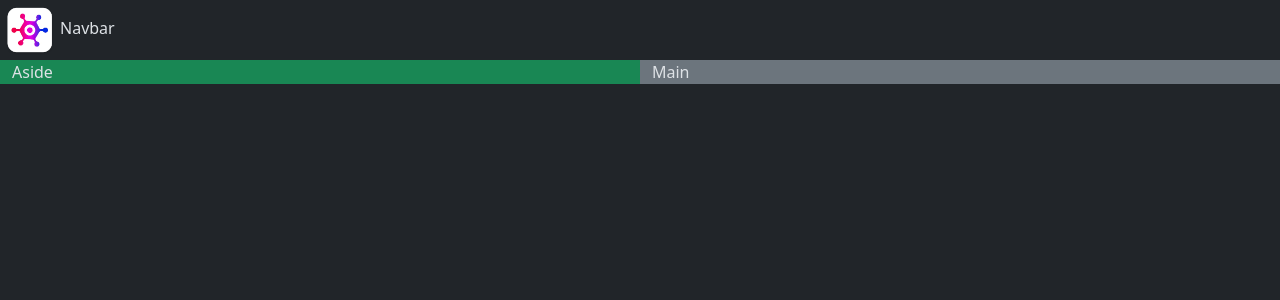
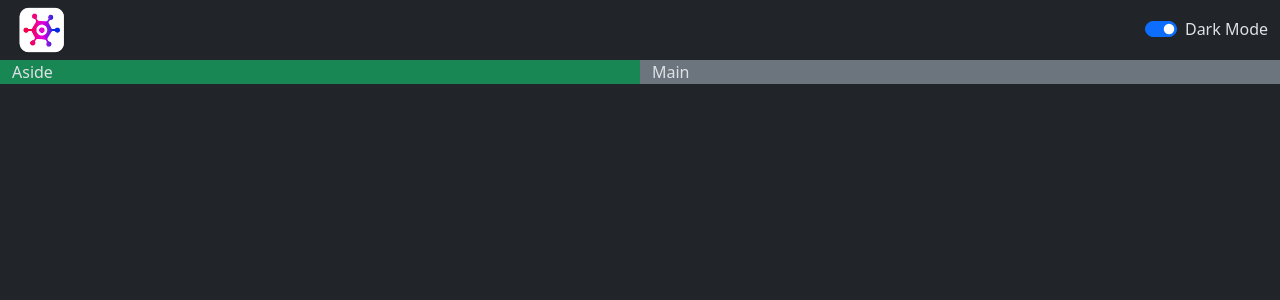
Before and after one commit to Abdullokh-dev/game-hub, a React (Vite) app: page / in a window 1280 px wide. Shown: the top 300 px of the page. Built offline with nearby package versions, Linux system fonts and the light colour scheme.

Commit message:
Build the Color Mode Switch

```diff
--- a/src/App.tsx
+++ b/src/App.tsx
@@ -1,24 +1,12 @@
 import Header from "./components/Header/Header";
-import {useEffect, useState} from "react";
 
 function App() {
-  const [theme, setTheme] = useState('dark');
-
-  useEffect(() => {
-    if (localStorage.getItem('theme') !== null) {
-      setTheme(localStorage.getItem('theme'));
-      document.body.dataset.bsTheme = String(localStorage.getItem('theme'));
-    } else {
-      localStorage.setItem('theme', theme);
-    }
-
-  }, [])
-
   return (
     <>
+      <div className="container-fluid">
         <Header />
 
-      <main className="container-fluid">
+        <main>
           <div className="row">
             <div className="d-none d-xl-block col-12 col-xl-6 bg-success">
               <aside>Aside</aside>
@@ -29,6 +17,7 @@ function App() {
             </div>
           </div>
         </main>
+      </div>
     </>
   )
 }
--- /dev/null
+++ b/src/components/ColorModeSwitch.tsx
@@ -0,0 +1,33 @@
+import {useEffect, useState} from "react";
+
+function ColorModeSwitch() {
+  const [theme, setTheme] = useState(() => {
+    const storedTheme = localStorage.getItem('theme');
+    return storedTheme ? storedTheme : 'dark';
+  });
+
+  const toggleTheme = () => {
+    const newTheme = theme === 'dark' ? 'light' : 'dark';
+    document.body.dataset.bsTheme = newTheme;
+    localStorage.setItem('theme', newTheme);
+    setTheme(newTheme);
+  }
+
+  useEffect(() => {
+    if (!localStorage.getItem('theme')) {
+      localStorage.setItem('theme', theme);
+    }
+    document.body.dataset.bsTheme = theme;
+  }, [theme]);
+
+  return (
+    <>
+    <div className="form-check form-switch">
+      <input className="form-check-input" type="checkbox" role="switch" id="flexSwitchCheckChecked" checked={theme === 'dark'} onChange={toggleTheme}/>
+      <label className="form-check-label" htmlFor="flexSwitchCheckChecked">Dark Mode</label>
+    </div>
+    </>
+  )
+}
+
+export default ColorModeSwitch;
--- a/src/components/Header/Header.tsx
+++ b/src/components/Header/Header.tsx
@@ -1,11 +1,12 @@
 import logo from '../../assets/logo.png';
 import './Header.css';
+import ColorModeSwitch from "../ColorModeSwitch";
 
 function Header() {
   return (
-    <header>
+    <header className="d-flex align-items-center justify-content-between">
       <img src={logo} alt="#" className="logo" />
-      Navbar
+      <ColorModeSwitch />
     </header>
   )
 }
```
Lines whose indentation alone changed are shown as unchanged.
